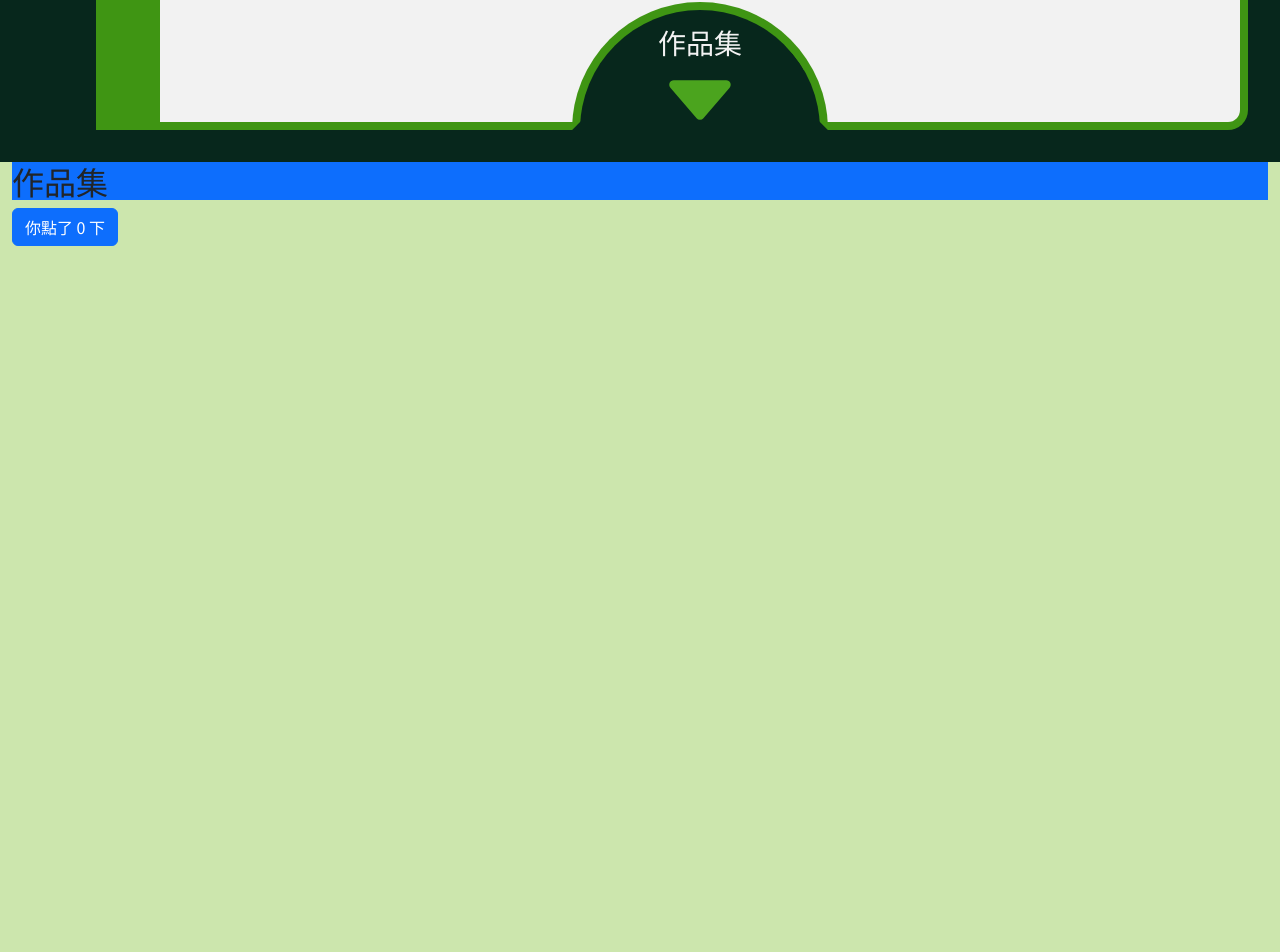
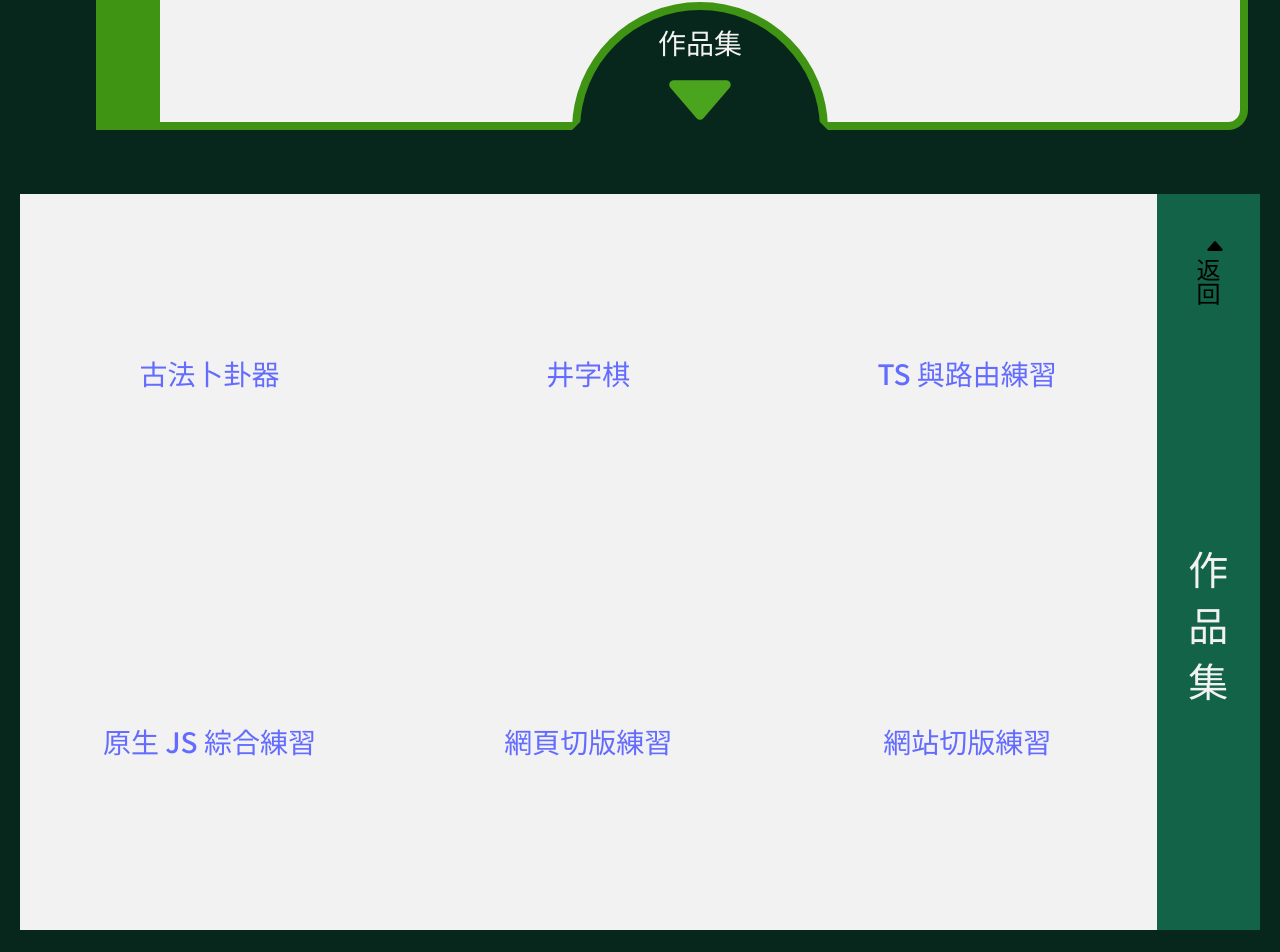
Before and after one commit to RediChen/portfolio_vite, a React (Vite) app: page / in a window 1280 px wide. Shown: the part 638-1590 px from the top of the page. Built offline with nearby package versions, Linux system fonts and the light colour scheme.

Commit message:
建立作品頁面基本內容

```diff
--- a/src/App.jsx
+++ b/src/App.jsx
@@ -10,11 +10,6 @@ function App() {
   return (
     <>
       <div className={s.fullScreen}>
-        <button
-          className={s.switchBtn}
-          onClick={() => setOpenPortfolio(!openPortfolio)}>
-          作品集 {openPortfolio ? '關閉' : 'OPEN'}
-        </button>
       </div>
       <div className={['container-fluid', s.panel, s.panel_1, pnClass].join(' ')}>
         <MainPanel setOpenPortfolio={(v) => setOpenPortfolio(v)} />
--- a/src/App.module.scss
+++ b/src/App.module.scss
@@ -7,6 +7,7 @@
 }
 
 .panel {
+	background-color: $bgColor;
 	@extend .fullScreen;
 	transition: transform 0.4s;
 
@@ -16,7 +17,6 @@
 
 .panel_1 {
 	padding: 5rem;
-	background-color: $bgColor;
 	top: 0;
 
 	@include rwd-above("lg") {
@@ -25,7 +25,7 @@
 }
 
 .panel_2 {
-	background-color: rgb(204, 230, 173);
+	padding: 2rem;
 	top: 100%;
 }
 
@@ -33,11 +33,3 @@
 .panel_2.openState {
 	transform: translateY(-100%);
 }
-
-.switchBtn {
-	position: absolute;
-	bottom: 2rem;
-	left: 50%;
-	transform: translateX(-50%);
-	z-index: 10;
-}
--- a/src/panel-second/SecPanel.jsx
+++ b/src/panel-second/SecPanel.jsx
@@ -1,16 +1,66 @@
-import { useState } from 'react'
+import PropTypes from "prop-types";
+import s from './index.module.scss'
+import { IoCaretUpOutline } from "react-icons/io5";
 
-export default function Panel() {
-  const [some, setSome] = useState(0);
+const Panel = ({ setOpenPortfolio = () => { } }) => {
+  const List = [
+    [
+      '古法卜卦器',
+      'https://codepen.io/dbyyjxyl/pen/NWmYEPV'
+    ],
+    [
+      '井字棋',
+      'https://redichen.github.io/tictactoe_basic/'
+    ],
+    [
+      'TS 與路由練習',
+      'https://redichen.github.io/web_remake_2Ustyle/'
+    ],
+    [
+      '原生 JS 綜合練習',
+      'https://redichen.github.io/multipleJsExercises/'
+    ],
+    [
+      '網頁切版練習',
+      'https://redichen.github.io/ninjaMailSlicing/'
+    ],
+    [
+      '網站切版練習',
+      'https://redichen.github.io/WebPrac_SSClinic_redesign/'
+    ],
+  ];
 
   return (
-    <div>
-      <h2 className='bg-primary'>作品集</h2>
-      <button
-      className='btn btn-primary'
-      onClick={() => setSome(some + 1)}>
-          你點了 {some} 下
-        </button>
-    </div>
+    <section className="h-100">
+      <div className="row h-100">
+        <main className={['col-12 col-md-10 col-lg-11'].join(' ')}>
+          <div className="row h-100">
+            {List.map((data) => (
+              <div key={data[0]} className={['col-12 col-md-6 col-lg-4 h-50', s.tile].join(' ')}>
+                <a href={data[1]} target="_blank" rel="noopener noreferrer">
+                  <div className={s.card}>
+                    <h3>{data[0]}</h3>
+                  </div>
+                </a>
+              </div>
+            ))}
+          </div>
+        </main>
+        <aside className={['col-12 col-md-2 col-lg-1', s.aside].join(' ')}>
+          <button onClick={() => setOpenPortfolio(false)}>
+            <i><IoCaretUpOutline /></i>
+            返回
+          </button>
+          <h2>作品集</h2>
+          <div></div>
+        </aside>
+      </div>
+    </section>
   )
 }
+
+Panel.propTypes = {
+  setOpenPortfolio: PropTypes.func
+}
+
+export default Panel;
--- a/src/panel-second/index.module.scss
+++ b/src/panel-second/index.module.scss
@@ -1,6 +1,45 @@
 @import "../style/";
 
-.section {
+.aside {
+	padding: 0;
 	height: 100%;
-	background-color: #fff;
+	background-color: $normal;
+	display: flex;
+	flex-direction: column;
+	justify-content: space-between;
+	align-items: center;
+
+	h2 {
+		writing-mode: vertical-rl;
+		color: $white;
+		font-size: 2.5rem;
+		font-weight: 600;
+		letter-spacing: 1rem;
+	}
+
+	button {
+		padding: 2.5rem 1.5rem;
+		width: 100%;
+		font-size: 1.5rem;
+		background-color: transparent;
+		border: none;
+		writing-mode: vertical-rl;
+		transition: background-color 0.2s;
+
+		&:hover {
+			background-color: $normal-hover;
+		}
+	}
 }
+
+.tile {
+	background-color: #f2f2f2;
+	transition: background-color 0.4s, box-shadow 0.4s;
+	display: grid;
+	place-items: center;
+
+	&:hover {
+		background-color: hsl(160, 60%, 95%);
+		box-shadow: inset 0 0 5rem hsl(160, 60%, 85%);
+	}
+}
--- a/src/style/index.scss
+++ b/src/style/index.scss
@@ -1,3 +1,4 @@
 //local 入口
 
 @import "./rwd/rwd-system";
+@import "./color";
```
